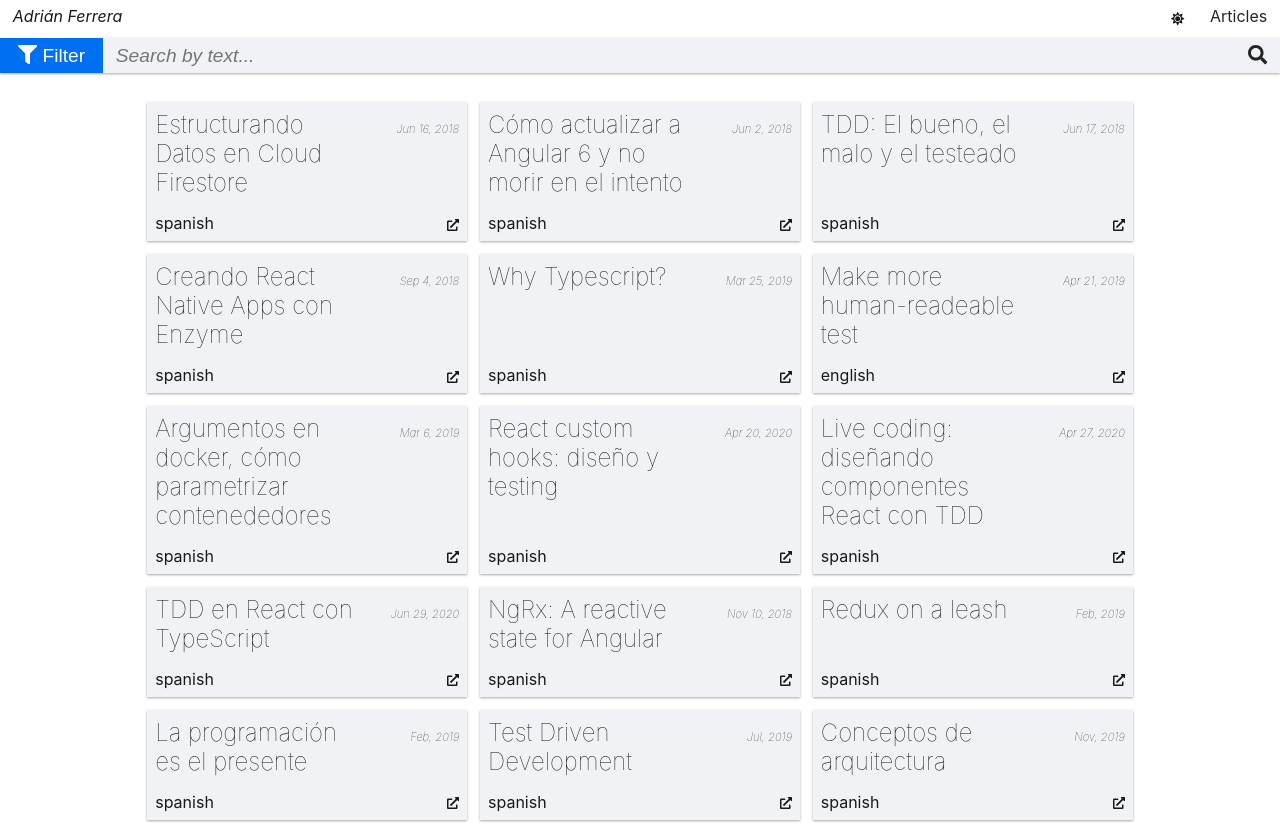
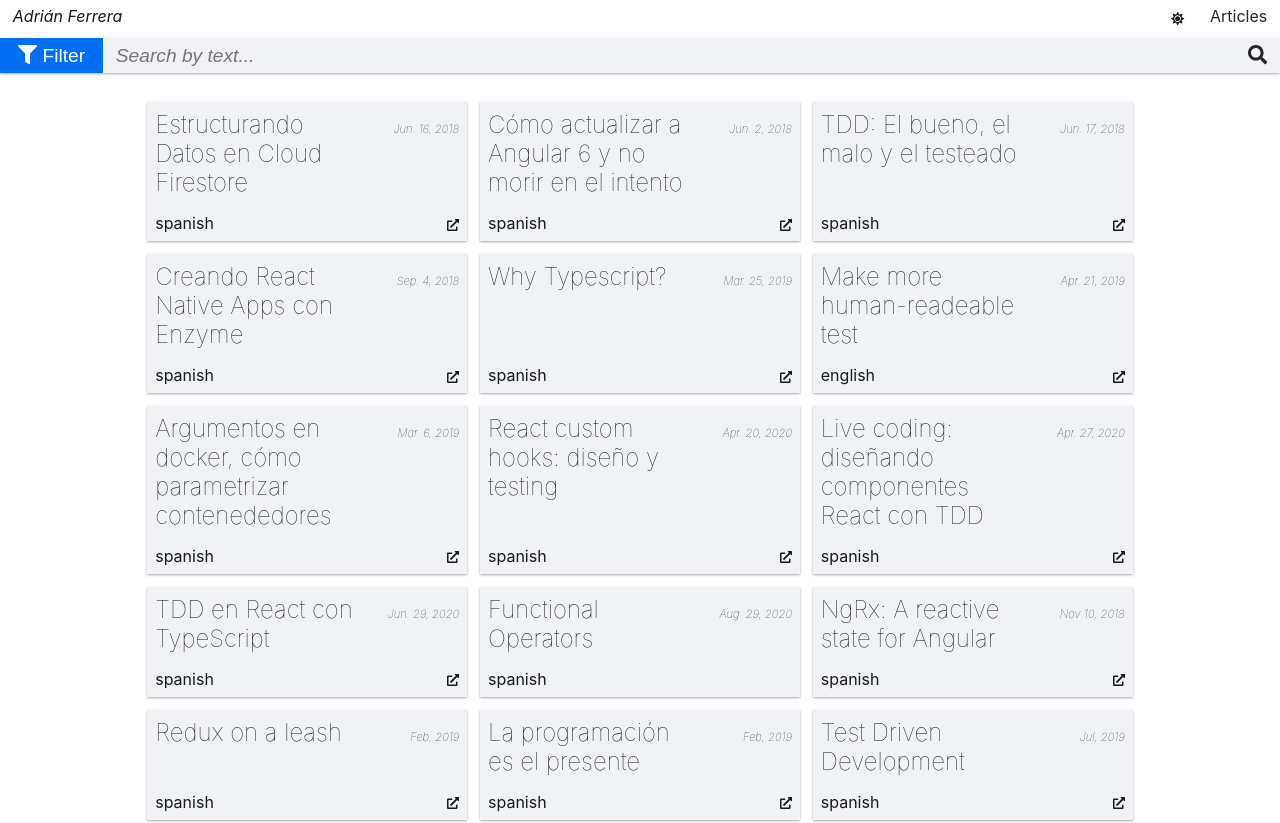
Before and after one commit to adrian-afergon/afergon-blogs, a Next.js app: page /articles in a window 1280 px wide. Shown: the top 823 px of the page. Built offline with nearby package versions, Linux system fonts and the light colour scheme.

Commit message:
feat: create post page and read markdowns

```diff
--- a/data.json
+++ b/data.json
@@ -3,7 +3,7 @@
     {
       "title": "Estructurando Datos en Cloud Firestore",
       "intro": "",
-      "date": "Jun 16, 2018",
+      "date": "Jun. 16, 2018",
       "locale": "spanish",
       "link": "https://medium.com/canariasjs/estructurando-datos-en-cloud-firestore-3dce2cb1ceae",
       "external": true,
@@ -12,7 +12,7 @@
     {
       "title": "Cómo actualizar a Angular 6 y no morir en el intento",
       "intro": "",
-      "date": "Jun 2, 2018",
+      "date": "Jun. 2, 2018",
       "locale": "spanish",
       "link": "https://medium.com/@Afergon/c%C3%B3mo-actualizar-a-angular-6-y-no-morir-en-el-intento-37e63e31bc94",
       "external": true,
@@ -21,7 +21,7 @@
     {
       "title": "TDD: El bueno, el malo y el testeado",
       "intro": "",
-      "date": "Jun 17, 2018",
+      "date": "Jun. 17, 2018",
       "locale": "spanish",
       "link": "https://medium.com/lean-mind/tdd-el-bueno-el-malo-y-el-testeado-be5b7202e915",
       "external": true,
@@ -30,7 +30,7 @@
     {
       "title": "Creando React Native Apps con Enzyme",
       "intro": "",
-      "date": "Sep 4, 2018",
+      "date": "Sep. 4, 2018",
       "locale": "spanish",
       "link": "https://medium.com/lean-mind/creando-react-native-apps-con-enzyme-f29d8518b2c4",
       "external": true,
@@ -38,7 +38,7 @@
     },    {
       "title": "Why Typescript?",
       "intro": "",
-      "date": "Mar 25, 2019",
+      "date": "Mar. 25, 2019",
       "locale": "spanish",
       "link": "https://medium.com/lean-mind/why-typescript-83e5b29d5120",
       "external": true,
@@ -46,7 +46,7 @@
     },    {
       "title": "Make more human-readeable test",
       "intro": "",
-      "date": "Apr 21, 2019",
+      "date": "Apr. 21, 2019",
       "locale": "english",
       "link": "https://medium.com/lean-mind/make-more-human-readeable-test-14d4230898c",
       "external": true,
@@ -54,7 +54,7 @@
     },    {
       "title": "Argumentos en docker, cómo parametrizar contenededores",
       "intro": "",
-      "date": "Mar 6, 2019",
+      "date": "Mar. 6, 2019",
       "locale": "spanish",
       "link": "https://leanmind.es/es/blog/parametrizando-contenedores-docker/",
       "external": true,
@@ -62,7 +62,7 @@
     },    {
       "title": "React custom hooks: diseño y testing",
       "intro": "",
-      "date": "Apr 20, 2020",
+      "date": "Apr. 20, 2020",
       "locale": "spanish",
       "link": "https://leanmind.es/es/blog/testing_react_custom_hooks/",
       "external": true,
@@ -70,7 +70,7 @@
     },    {
       "title": "Live coding: diseñando componentes React con TDD",
       "intro": "",
-      "date": "Apr 27, 2020",
+      "date": "Apr. 27, 2020",
       "locale": "spanish",
       "link": "https://leanmind.es/es/blog/desarrollando-componentes-react-con-tdd/",
       "external": true,
@@ -78,10 +78,18 @@
     },    {
       "title": "TDD en React con TypeScript",
       "intro": "",
-      "date": "Jun 29, 2020",
+      "date": "Jun. 29, 2020",
       "locale": "spanish",
       "link": "https://softwarecrafters.io/react/tdd-react-typescript/",
       "external": true,
+      "type": "Post"
+    }, {
+      "title": "Functional Operators",
+      "intro": "",
+      "date": "Aug. 29, 2020",
+      "locale": "spanish",
+      "link": "/posts/functional-operators",
+      "external": false,
       "type": "Post"
     }
   ],
--- a/next.config.js
+++ b/next.config.js
@@ -1,4 +1,13 @@
 const withCSS = require('@zeit/next-css');
 // next.config.js
 const withSass = require('@zeit/next-sass')
-module.exports = withSass(withCSS({}))
+module.exports = withSass(withCSS({
+  target: 'serverless',
+  webpack: function (config) {
+    config.module.rules.push({
+      test: /\.md$/,
+      use: 'raw-loader',
+    })
+    return config
+  },
+}))
--- a/package.json
+++ b/package.json
@@ -23,10 +23,13 @@
     "@fortawesome/free-solid-svg-icons": "^5.14.0",
     "@fortawesome/react-fontawesome": "^0.1.11",
     "@zeit/next-sass": "^1.0.1",
+    "gray-matter": "^4.0.2",
     "next": "9.3.6",
     "node-sass": "^4.14.1",
+    "raw-loader": "^4.0.1",
     "react": "16.13.1",
-    "react-dom": "16.13.1"
+    "react-dom": "16.13.1",
+    "react-markdown": "^4.3.1"
   },
   "devDependencies": {
     "@babel/core": "^7.11.1",
--- /dev/null
+++ b/pages/posts/post.scss
@@ -0,0 +1,22 @@
+article {
+
+  max-width: 720px;
+  margin: auto;
+
+  h1, h2, h3, h4 {
+    font-weight: lighter;
+  }
+
+  h1 {
+    font-size: 3rem;
+    margin: 0;
+  }
+
+  h2 {
+    font-size: 2rem;
+  }
+
+  h3 {
+    font-size: 1.2rem;
+  }
+}
```
Also changed, not shown: pages/posts/[postname].tsx (added, +56 -0 lines), 1 other file (tests, documents, lock files or other folders).
